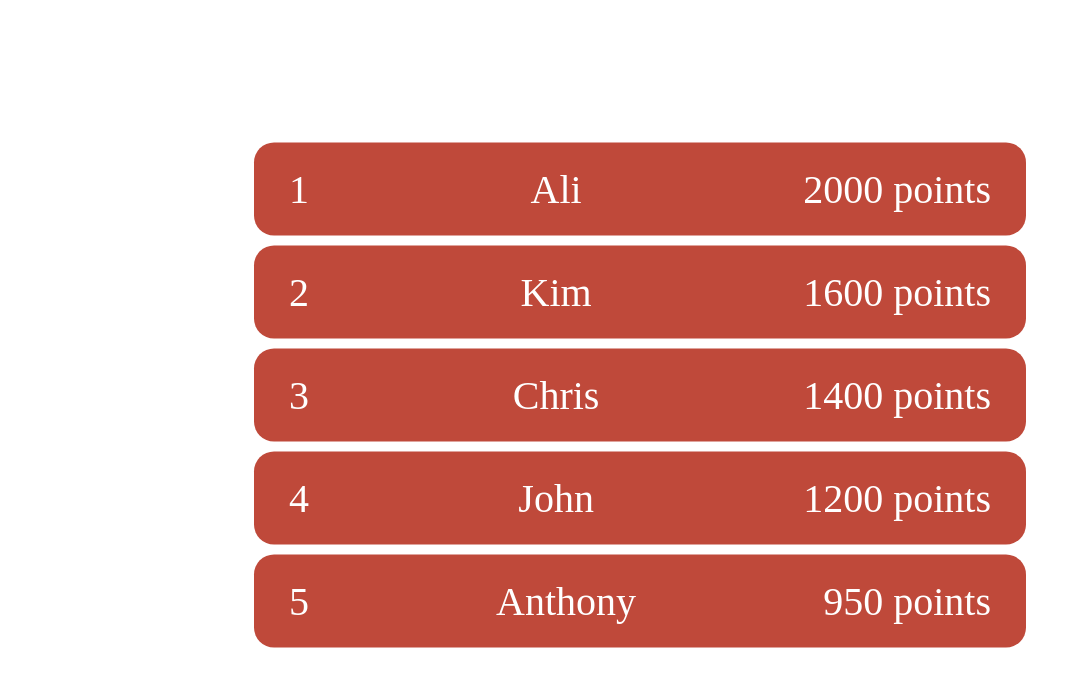
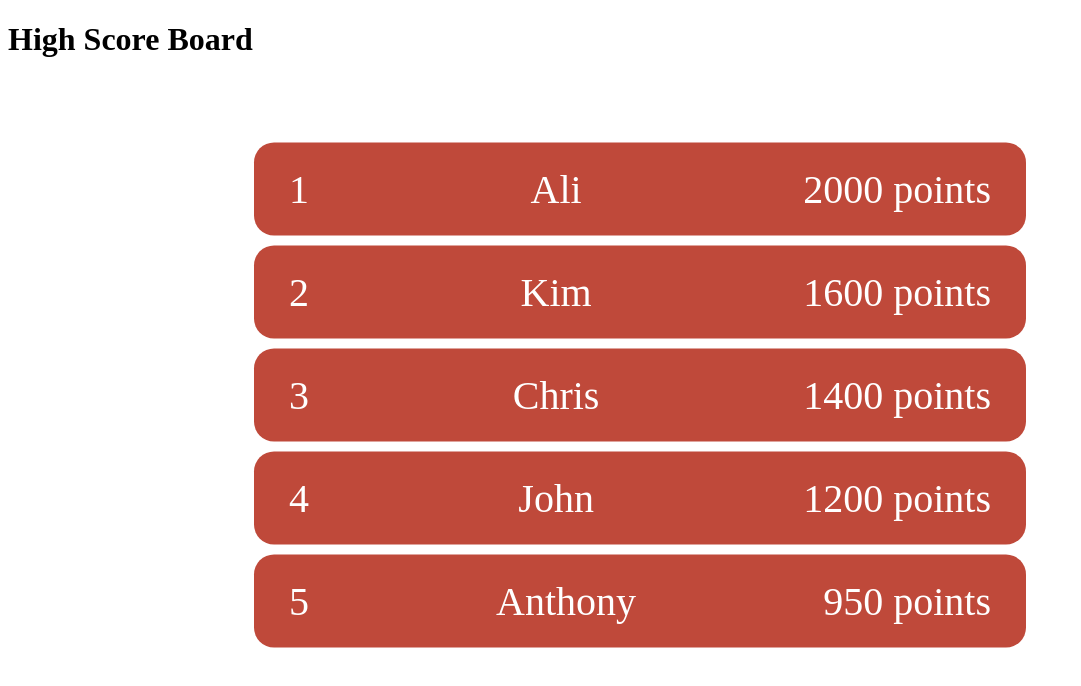
Before and after one commit to chintu1851/studio-final, a plain HTML site: page highscore.html in a window 1280 px wide. Shown: the whole page, without its empty margins (0-1081 px from the left). Drawn offline with Linux system fonts and the light colour scheme.

Commit message:
added h1

```diff
--- a/highscore.html
+++ b/highscore.html
@@ -7,6 +7,7 @@
     <link rel="stylesheet" type="text/css" href="highscore.css" />
 </head>
 <body>
+    <h1>High Score Board</h1>
     <div class="parent">
         <div class="player-container">
             <span>1</span>
```
